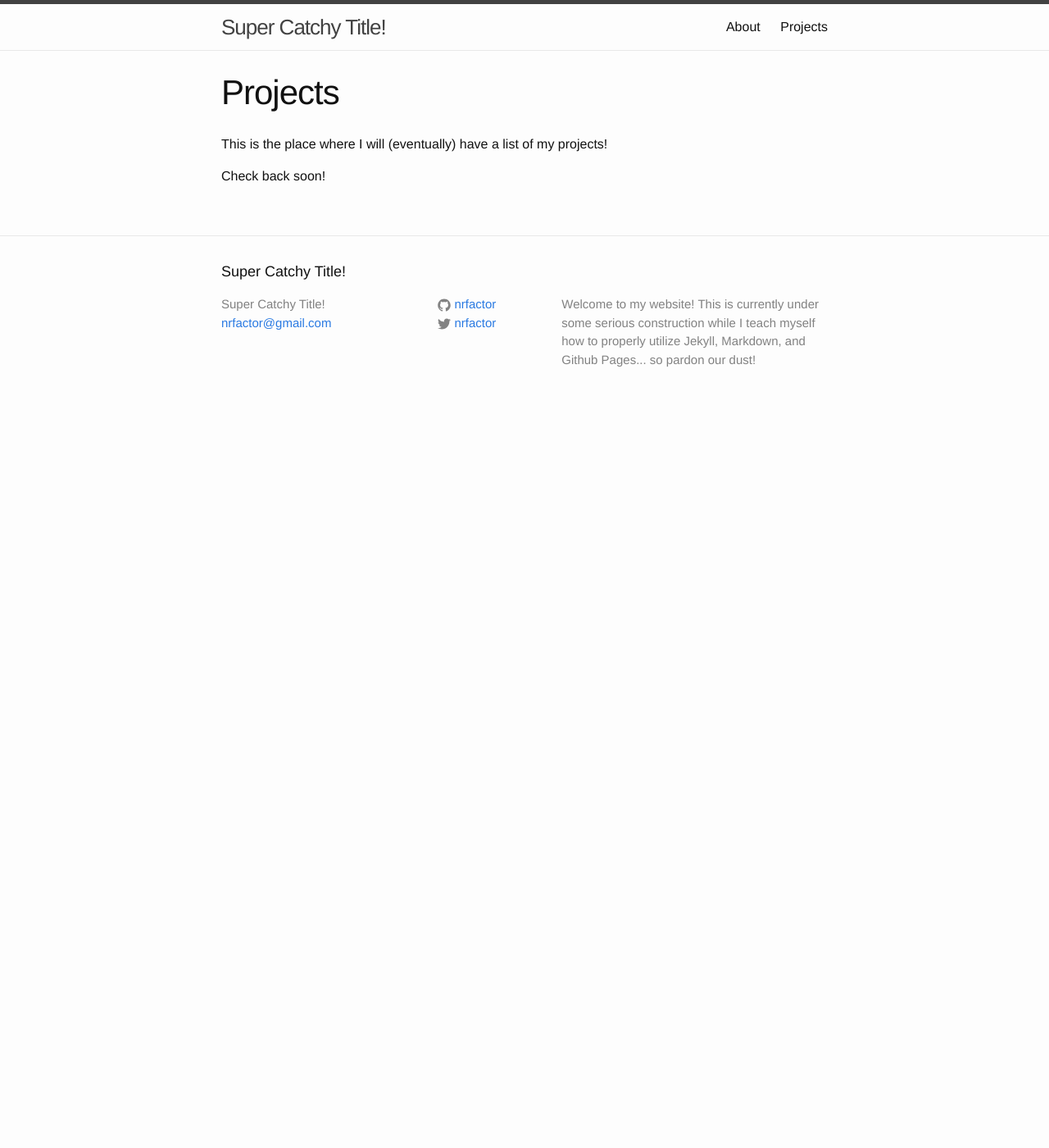
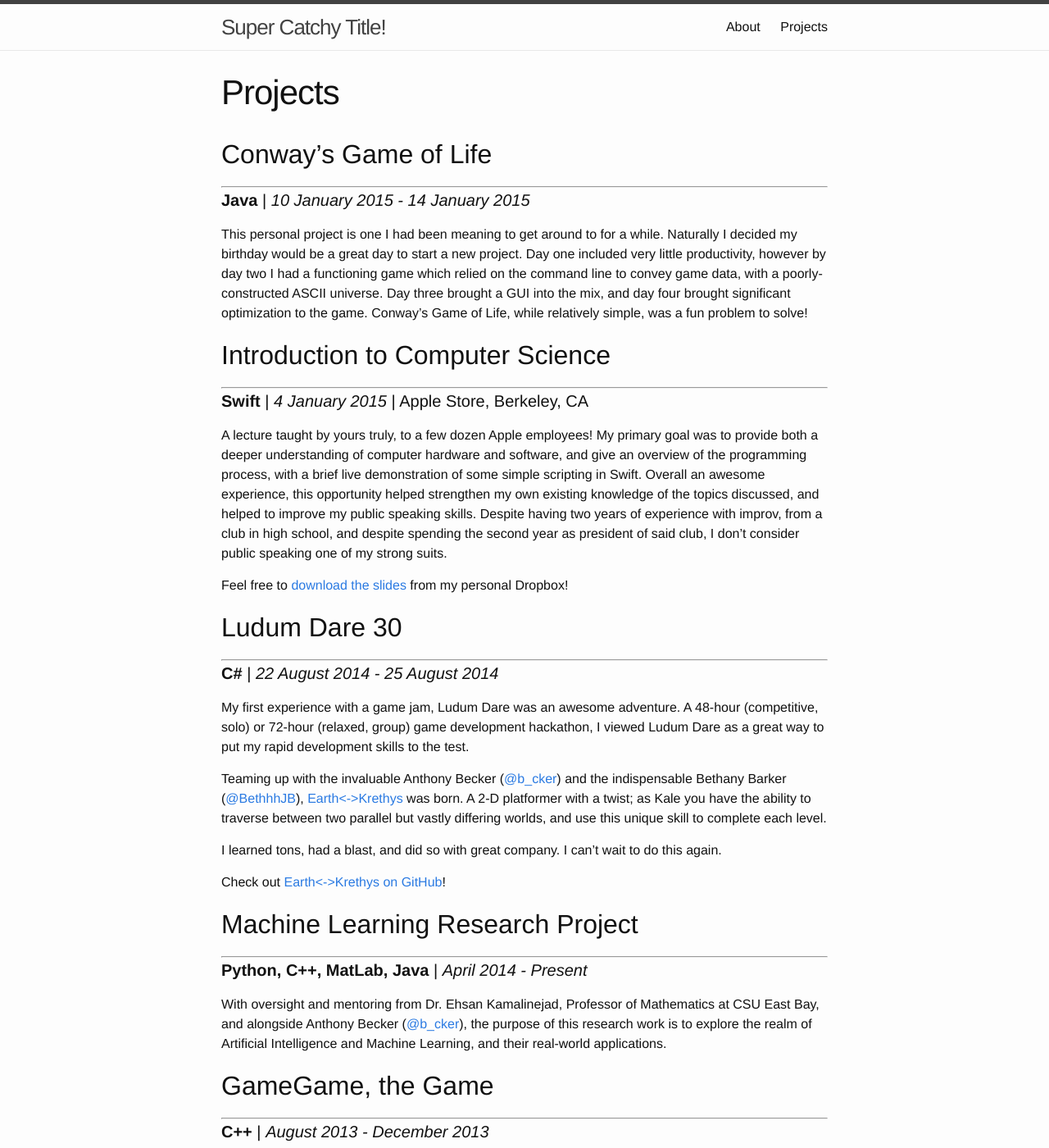
Before and after one commit to nrebhun/nrebhun.github.io, a Jekyll site: the page built from projects.md, in a window 1280 px wide and 1400 px high. Shown: the whole window at 82% size. Built offline with Jekyll 4.4.1, drawn with Linux system fonts in a browser that asks for light colours; some of the changed text lies outside the part shown.

Commit message:
Updated Projects.md
Finally got around to updating my Projects page with relatively complete information.
Also updated CNAME to use nrebhun.com

```diff
--- a/CNAME
+++ b/CNAME
@@ -1 +1 @@
-nickrebhun.com
+nrebhun.com
--- a/projects.md
+++ b/projects.md
@@ -4,6 +4,115 @@ title: Projects
 permalink: /projects/
 ---
 
-This is the place where I will (eventually) have a list of my projects!
+## Conway's Game of Life
+---
 
-Check back soon!
+#### **Java** | *10 January 2015 - 14 January 2015*
+
+This personal project is one I had been meaning to get around to for a while. Naturally I decided my
+birthday would be a great day to start a new project. Day one included very little productivity,
+however by day two I had a functioning game which relied on the command line to convey game data,
+with a poorly-constructed ASCII universe. Day three brought a GUI into the mix, and day four brought
+significant optimization to the game. Conway's Game of Life, while relatively simple, was a fun
+problem to solve!
+
+## Introduction to Computer Science
+---
+
+#### **Swift** | *4 January 2015* | Apple Store, Berkeley, CA
+
+A lecture taught by yours truly, to a few dozen Apple employees! My primary goal was to provide both
+a deeper understanding of computer hardware and software, and give an overview of the programming
+process, with a brief live demonstration of some simple scripting in Swift. Overall an awesome
+experience, this opportunity helped strengthen my own existing knowledge of the topics discussed,
+and helped to improve my public speaking skills. Despite having two years of experience with improv,
+from a club in high school, and despite spending the second year as president of said club, I don't
+consider public speaking one of my strong suits.
+
+Feel free to [download the slides] from my personal Dropbox!
+
+## Ludum Dare 30
+---
+
+#### **C#** | *22 August 2014 - 25 August 2014*
+
+My first experience with a game jam, Ludum Dare was an awesome adventure. A 48-hour (competitive,
+solo) or 72-hour (relaxed, group) game development hackathon, I viewed Ludum Dare as a great way to
+put my rapid development skills to the test.
+
+Teaming up with the invaluable Anthony Becker ([@b_cker]) and the
+indispensable Bethany Barker ([@BethhhJB]), [Earth<->Krethys] was born. A 2-D platformer with a
+twist; as Kale you have the ability to traverse between two parallel but vastly differing worlds,
+and use this unique skill to complete each level.
+
+I learned tons, had a blast, and did so with great company. I can't wait to do this again.
+
+Check out [Earth<->Krethys on GitHub]!
+
+## Machine Learning Research Project
+---
+
+#### **Python, C++, MatLab, Java** | *April 2014 - Present*
+
+With oversight and mentoring from Dr. Ehsan Kamalinejad, Professor of Mathematics at CSU East Bay,
+and alongside Anthony Becker ([@b_cker]), the purpose of this research work is to explore the realm
+of Artificial Intelligence and Machine Learning, and their real-world applications.
+
+## GameGame, the Game
+---
+
+#### **C++** | *August 2013 - December 2013*
+
+One of my first large-scale* personal projects, my objective with this oh-so-creatively-named
+text-based adventure game  was to familiarize myself with the language. Having moved from Southern
+California, and a community college which favored Java, to Northern California and CSU East Bay
+(which favors C++) I deemed it necessary to give myself a self-driven primer of the latter of the
+languages. This project was a valuable introduction to both the importance of personal projects, and
+the C++ language.
+
+###### *large-scale, at the time, meant over 2000 lines of handwritten code
+
+Check out [GameGame, the Game on Github]!
+
+## Hack for Change 2012
+---
+
+#### Tiny amounts of **Objective-C** | *July 2012* | San Francisco, California
+
+As a programming newbie, with more textbook knowledge than practical knowledge or experience, I dove
+into this headfirst knowing all too well that I would probably be completely overwhelmed. All the
+same, I decided rather on a whim that this was going to be my first hackathon. I was hungry for
+experience, and figured that it would be an amazing opportunity, even if it meant just watching over
+the shoulders of the experts I was certain would be present for such an event.
+
+[Hack for Change], hosted by [Change.org] did not disappoint, and thanks to the endless patience of
+Frederic Jacobs ([@FredericJacobs]), I didn't feel *completely* useless. Working with a team of a
+little over [half a dozen extremely talented people], we managed to put together a mobile
+application called LivePort, an instant, live reporting tool designed to help people in conflict
+areas stay safe.
+
+Our submission took home an API award from [tokbox], for best use of their OpenTok API!
+
+Check out [LivePort on GitHub]!
+
+## Check back soon, for more!
+---
+
+<!--- People! -->
+[@b_cker]: https://twitter.com/b_cker
+[@BethhhJB]: https://twitter.com/BethhhJB
+[@FredericJacobs]: https://twitter.com/FredericJacobs
+
+<!--- Websites / Project links! -->
+[download the slides]: https://www.dropbox.com/sh/qxalap2n5j07vgn/AAAMjSHV83sr5Xy2gdD_9j16a?dl=1
+
+[Earth<->Krethys]: https://ludumdare.com/compo/ludum-dare-30/?action=preview&uid=41673
+[Earth<->Krethys on GitHub]: https://github.com/NRFACTOR/Earth-Krethys
+
+[GameGame, the Game on Github]: https://github.com/NRFACTOR/Gamegame
+
+[Hack for Change]: https://hackforchange.org/
+[Change.org]: https://change.org/
+[half a dozen extremely talented people]: https://twitter.com/liveporting/status/229735173120458752
+[LivePort on GitHub]: https://github.com/FredericJacobs/LivePort-iOS
+[tokbox]: https://tokbox.com
```
Also changed, not shown: about.md (+3 -1 lines).
